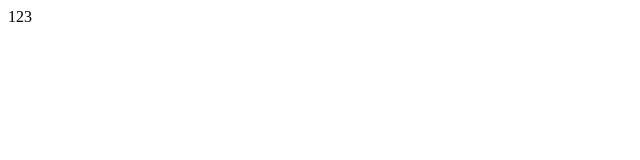
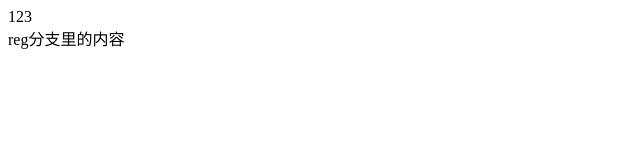
Before and after one commit to clubasd/gitPractice, a plain HTML site: page index.html in a window 1280 px wide. Shown: the whole page, without its empty margins (0-640 px from the left). Drawn offline with Linux system fonts and the light colour scheme.

Commit message:
开发完成

```diff
--- a/index.html
+++ b/index.html
@@ -8,5 +8,6 @@
   </head>
   <body>
     <div>123</div>
+    <div>reg分支里的内容</div>
   </body>
 </html>
```
